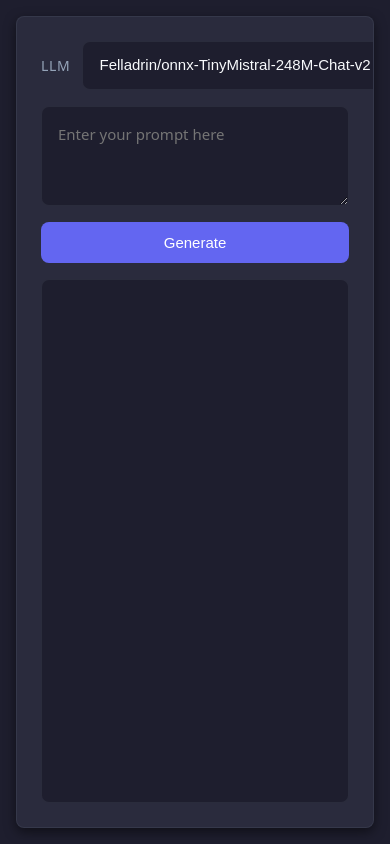
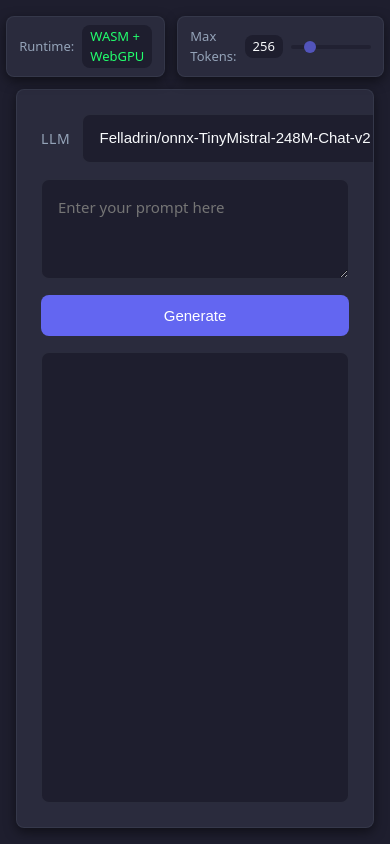
Before and after one commit to wllbo/browser-llm, a plain HTML site: page index.html in a window 390 px wide. Drawn offline with Linux system fonts and the light colour scheme.

Commit message:
add badges

```diff
--- a/index.html
+++ b/index.html
@@ -5,6 +5,17 @@
     <link rel="stylesheet" type="text/css" href="style.css">
 </head>
 <body>
+    <div class="status-badges">
+        <div class="status-badge" id="runtimeSupport" data-tooltip="Shows available runtime capabilities based on your browser. WASM is required and supported in all modern browsers. WebGPU enables faster processing but requires Chrome or other compatible browsers.">
+            <span class="badge-label">Runtime:</span>
+            <span class="badge-value">Checking...</span>
+        </div>
+        <div class="status-badge" id="outputLength" data-tooltip="Controls the maximum length of generated text. Higher values allow longer responses but take more time.">
+            <span class="badge-label">Max Tokens:</span>
+            <span class="badge-value">256</span>
+            <input type="range" id="maxTokens" min="64" max="1024" value="256" step="64">
+        </div>
+    </div>
     <div id="app">
         <div class="input-group">
             <label for="modelSelector">LLM</label>
--- a/script.js
+++ b/script.js
@@ -1,5 +1,25 @@
 // Create worker with module support
 const worker = new Worker('worker.js', { type: 'module' });
+
+async function checkRuntimeSupport() {
+    const runtimeBadge = document.getElementById('runtimeSupport').querySelector('.badge-value');
+
+    const hasWasm = typeof WebAssembly === 'object' &&
+                   typeof WebAssembly.instantiate === 'function';
+
+    const hasWebGPU = 'gpu' in navigator;
+
+    if (hasWasm && hasWebGPU) {
+        runtimeBadge.textContent = 'WASM + WebGPU';
+        runtimeBadge.classList.add('supported');
+    } else if (hasWasm) {
+        runtimeBadge.textContent = 'WASM only';
+        runtimeBadge.classList.add('supported');
+    } else {
+        runtimeBadge.textContent = 'Not supported';
+        runtimeBadge.classList.add('not-supported');
+    }
+}
 
 class UIController {
     constructor() {
@@ -8,11 +28,25 @@ class UIController {
         this.generatingStatus = document.getElementById('generatingStatus');
         this.modelSelector = document.getElementById('modelSelector');
         this.textInput = document.getElementById('textInput');
+        this.maxTokensSlider = document.getElementById('maxTokens');
         this.showingAlternateMessage = false;
+        this.defaultMaxTokens = 256;
+        this.maxTokens = this.defaultMaxTokens;
+        this.outputLengthBadge = document.getElementById('outputLength').querySelector('.badge-value');
     }
 
     initialize() {
+        this.maxTokensSlider.value = this.defaultMaxTokens;
+        this.outputLengthBadge.textContent = this.defaultMaxTokens;
+
         this.generateBtn.addEventListener('click', () => this.handleGenerateClick());
+        this.maxTokensSlider.addEventListener('input', () => this.handleMaxTokensChange());
+        checkRuntimeSupport();
+    }
+
+    handleMaxTokensChange() {
+        this.maxTokens = parseInt(this.maxTokensSlider.value);
+        this.outputLengthBadge.textContent = this.maxTokens;
     }
 
     handleGenerateClick() {
@@ -22,7 +56,10 @@ class UIController {
         worker.onmessage = (e) => this.handleWorkerMessage(e);
         worker.postMessage({
             type: 'init',
-            data: { modelId: this.modelSelector.value }
+            data: {
+                modelId: this.modelSelector.value,
+                maxTokens: this.maxTokens
+            }
         });
     }
 
@@ -101,6 +138,7 @@ class UIController {
                 const textNode = document.createTextNode(text);
                 this.outputElement.appendChild(textNode);
                 this.outputElement.scrollTop = this.outputElement.scrollHeight;
+                this.updateOutputLength(text);
                 break;
 
             case 'stats':
--- a/style.css
+++ b/style.css
@@ -26,9 +26,12 @@ body {
     min-height: 100vh;
     height: 100vh;
     display: flex;
+    flex-direction: column;
     justify-content: center;
     align-items: center;
     line-height: 1.5;
+    gap: 16px;
+    padding: 16px;
 }
 
 #app {
@@ -319,10 +322,107 @@ label {
     font-weight: 500;
 }
 
+.status-badges {
+    display: flex;
+    gap: 12px;
+}
+
+.status-badge {
+    background-color: var(--surface-raised);
+    border: 1px solid var(--border);
+    border-radius: var(--radius-md);
+    padding: 8px 12px;
+    font-size: 13px;
+    display: flex;
+    gap: 8px;
+    align-items: center;
+    box-shadow: var(--shadow-lg);
+    position: relative;
+}
+
+.status-badge[data-tooltip]:before {
+    content: attr(data-tooltip);
+    position: absolute;
+    bottom: -8px;
+    left: 50%;
+    transform: translateX(-50%) translateY(100%);
+    padding: 8px 12px;
+    background-color: var(--surface-raised);
+    border: 1px solid var(--border);
+    border-radius: var(--radius-md);
+    color: var(--text);
+    font-size: 13px;
+    width: max-content;
+    max-width: min(280px, 90vw);
+    box-shadow: var(--shadow-lg);
+    opacity: 0;
+    visibility: hidden;
+    transition: all 0.2s ease;
+    z-index: 1000;
+    pointer-events: none;
+    text-align: center;
+}
+
+.status-badge[data-tooltip]:hover:before,
+.status-badge[data-tooltip]:hover:after {
+    opacity: 1;
+    visibility: visible;
+}
+
+@media (max-width: 640px) {
+    .status-badge[data-tooltip]:before {
+        width: min(280px, 90vw);
+        white-space: normal;
+        text-align: center;
+        left: 50%;
+        transform: translateX(-50%) translateY(100%);
+    }
+
+    .status-badge:first-child[data-tooltip]:before {
+        left: 0;
+        transform: translateY(100%);
+    }
+
+    .status-badge:last-child[data-tooltip]:before {
+        left: auto;
+        right: 0;
+        transform: translateY(100%);
+    }
+
+    .status-badge:first-child[data-tooltip]:after {
+        left: 20%;
+    }
+
+    .status-badge:last-child[data-tooltip]:after {
+        left: 80%;
+    }
+}
+
+.badge-label {
+    color: var(--text-secondary);
+    font-weight: 500;
+}
+
+.badge-value {
+    color: var(--text);
+    padding: 2px 8px;
+    background-color: var(--surface);
+    border-radius: var(--radius-md);
+}
+
+.badge-value.supported {
+    color: rgb(34, 255, 109);
+}
+
+.badge-value.not-supported {
+    color: rgb(255, 86, 86);
+}
+
 @media (max-width: 640px) {
     body {
-        align-items: stretch;
         padding: 16px;
+        justify-content: flex-start;
+        gap: 12px;
     }
 
     #app {
@@ -336,3 +436,45 @@ label {
         max-height: 150px;
     }
 }
+
+#maxTokens {
+    width: 80px;
+    height: 4px;
+    -webkit-appearance: none;
+    background: var(--surface);
+    border-radius: 2px;
+    outline: none;
+    opacity: 0.7;
+    transition: opacity 0.2s;
+}
+
+#maxTokens:hover {
+    opacity: 1;
+}
+
+#maxTokens::-webkit-slider-thumb {
+    -webkit-appearance: none;
+    appearance: none;
+    width: 12px;
+    height: 12px;
+    border-radius: 50%;
+    background: var(--primary);
+    cursor: pointer;
+    transition: all 0.2s ease;
+}
+
+#maxTokens::-moz-range-thumb {
+    width: 12px;
+    height: 12px;
+    border-radius: 50%;
+    background: var(--primary);
+    cursor: pointer;
+    border: none;
+    transition: all 0.2s ease;
+}
+
+#maxTokens::-webkit-slider-thumb:hover,
+#maxTokens::-moz-range-thumb:hover {
+    background: var(--primary-hover);
+    transform: scale(1.2);
+}
--- a/worker.js
+++ b/worker.js
@@ -3,14 +3,13 @@ import { pipeline, TextStreamer } from 'https://cdn.jsdelivr.net/npm/@huggingfac
 // Cache for generators
 const generators = new Map();
 let generator = null;
+let maxTokens = 256;  // Default value
 
-// Helper function to send status with minimum display time
 async function sendStatus(message, minDisplayTime = 500) {
     self.postMessage({ type: 'status', message });
     await new Promise(resolve => setTimeout(resolve, minDisplayTime));
 }
 
-// Helper function to handle model download progress
 function handleModelProgress(progress, isNewDownload = false) {
     console.log('[Worker] Model download progress:', progress.status, progress);
 
@@ -47,8 +46,9 @@ function handleModelProgress(progress, isNewDownload = false) {
     }
 }
 
-async function initializeGenerator(modelId) {
+async function initializeGenerator(modelId, configMaxTokens) {
     try {
+        maxTokens = configMaxTokens;
         // Check if we already have this model loaded
         if (generators.has(modelId)) {
             generator = generators.get(modelId);
@@ -144,7 +144,7 @@ async function generateText(prompt) {
         });
 
         await generator(prompt, {
-            max_new_tokens: 256,
+            max_new_tokens: maxTokens,
             top_k: 3,
             repetition_penalty: 1.1,
             streamer,
@@ -170,7 +170,7 @@ self.onmessage = async function(e) {
     const { type, data } = e.data;
     switch (type) {
         case 'init':
-            await initializeGenerator(data.modelId);
+            await initializeGenerator(data.modelId, data.maxTokens);
             break;
         case 'generate':
             await generateText(data.prompt);
```
